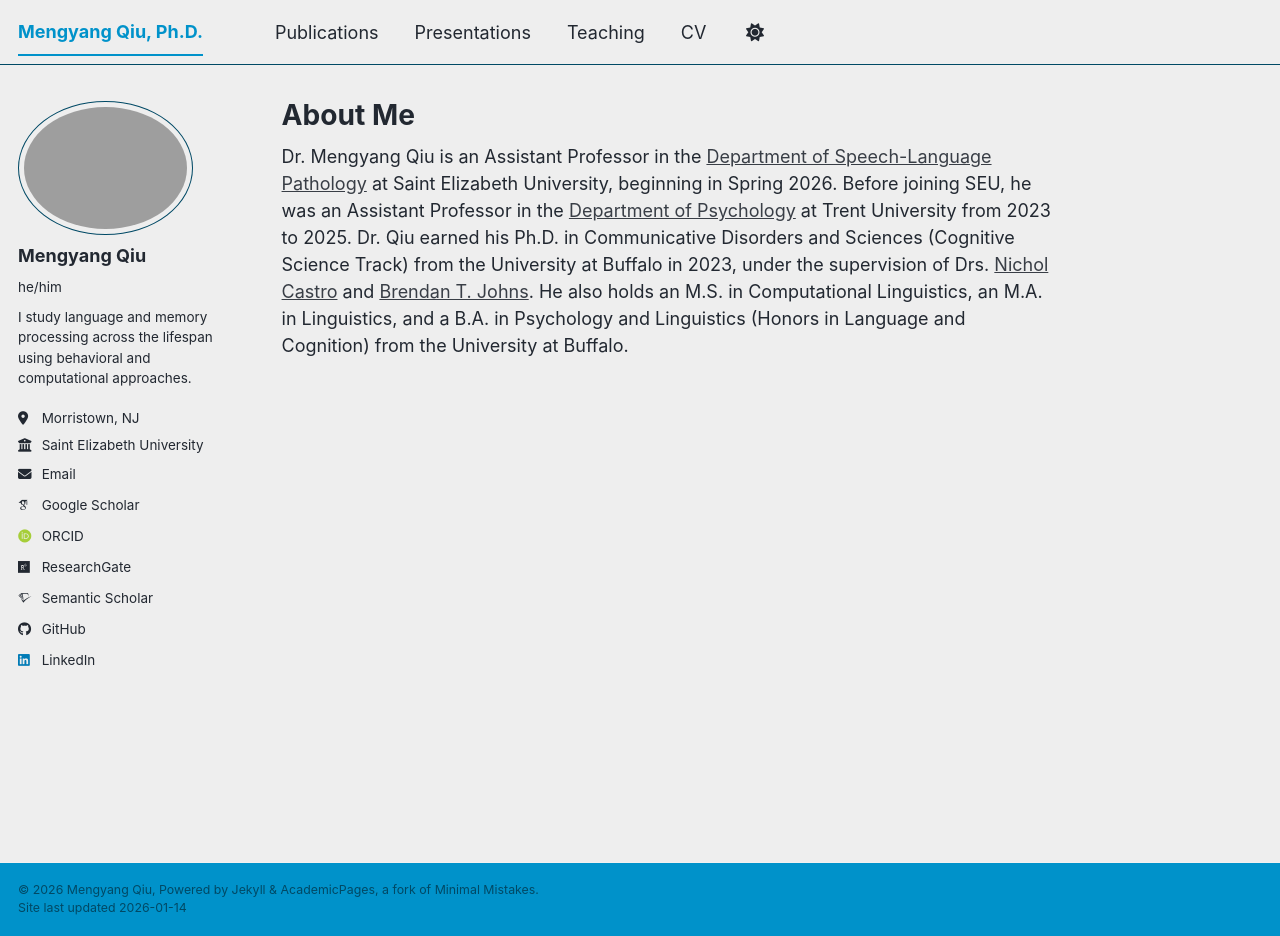
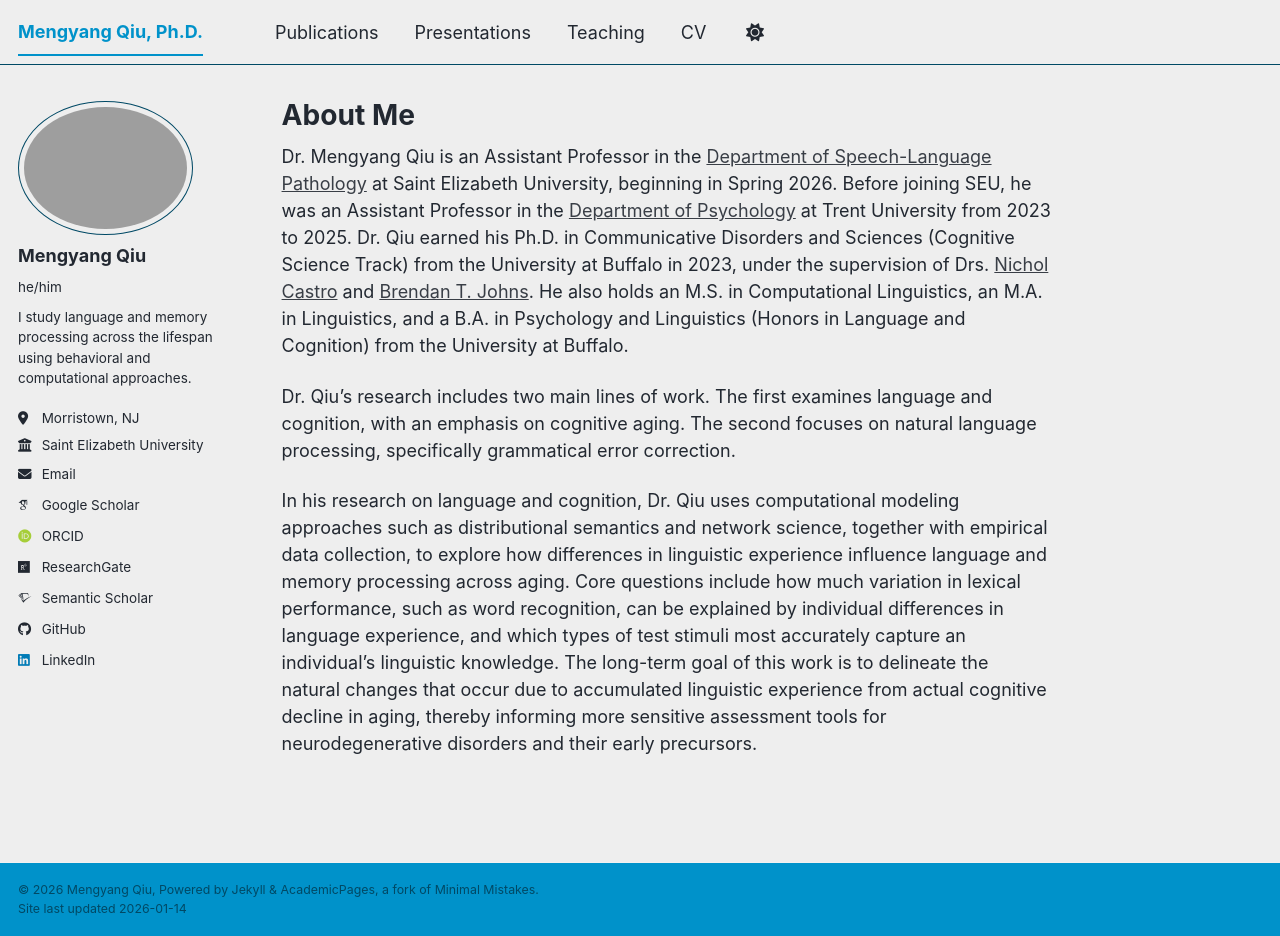
Before and after one commit to mengyangq/mengyangq.github.io, a Jekyll site: the page built from _pages/about.md, in a window 1280 px wide and 936 px high. Built offline with Jekyll 4.4.1, drawn with Linux system fonts in a browser that asks for light colours; some web fonts are replaced; a script bundle is joined from its source files by our own code; library files that are not in the unit come from our copies.

Commit message:
Update about.md

```diff
--- a/_pages/about.md
+++ b/_pages/about.md
@@ -8,3 +8,7 @@ redirect_from:
 ---
 
 Dr. Mengyang Qiu is an Assistant Professor in the [Department of Speech-Language Pathology](https://www.steu.edu/academics/aas/speech-language-pathology/index.html) at Saint Elizabeth University, beginning in Spring 2026. Before joining SEU, he was an Assistant Professor in the [Department of Psychology](https://www.trentu.ca/psychology/) at Trent University from 2023 to 2025. Dr. Qiu earned his Ph.D. in Communicative Disorders and Sciences (Cognitive Science Track) from the University at Buffalo in 2023, under the supervision of Drs. [Nichol Castro](https://arts-sciences.buffalo.edu/cds/people/academicfaculty.host.html/content/shared/arts-sciences/cds/faculty-profiles/academic-faculty/castro-nichol.html) and [Brendan T. Johns](https://www.mcgill.ca/psychology/brendan-t-johns). He also holds an M.S. in Computational Linguistics, an M.A. in Linguistics, and a B.A. in Psychology and Linguistics (Honors in Language and Cognition) from the University at Buffalo.
+
+Dr. Qiu’s research includes two main lines of work. The first examines language and cognition, with an emphasis on cognitive aging. The second focuses on natural language processing, specifically grammatical error correction.
+
+In his research on language and cognition, Dr. Qiu uses computational modeling approaches such as distributional semantics and network science, together with empirical data collection, to explore how differences in linguistic experience influence language and memory processing across aging. Core questions include how much variation in lexical performance, such as word recognition, can be explained by individual differences in language experience, and which types of test stimuli most accurately capture an individual’s linguistic knowledge. The long-term goal of this work is to delineate the natural changes that occur due to accumulated linguistic experience from actual cognitive decline in aging, thereby informing more sensitive assessment tools for neurodegenerative disorders and their early precursors.
```
